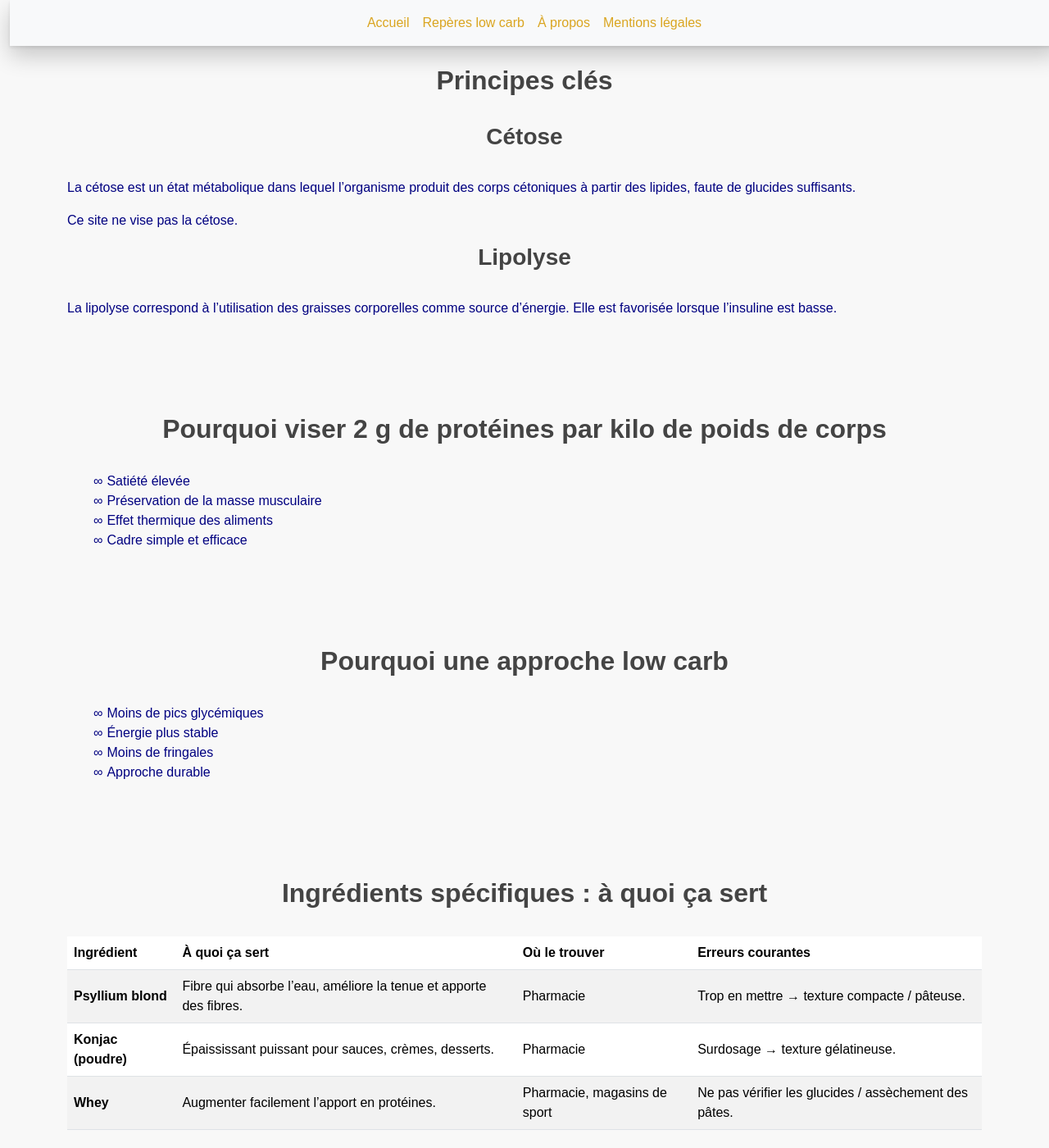
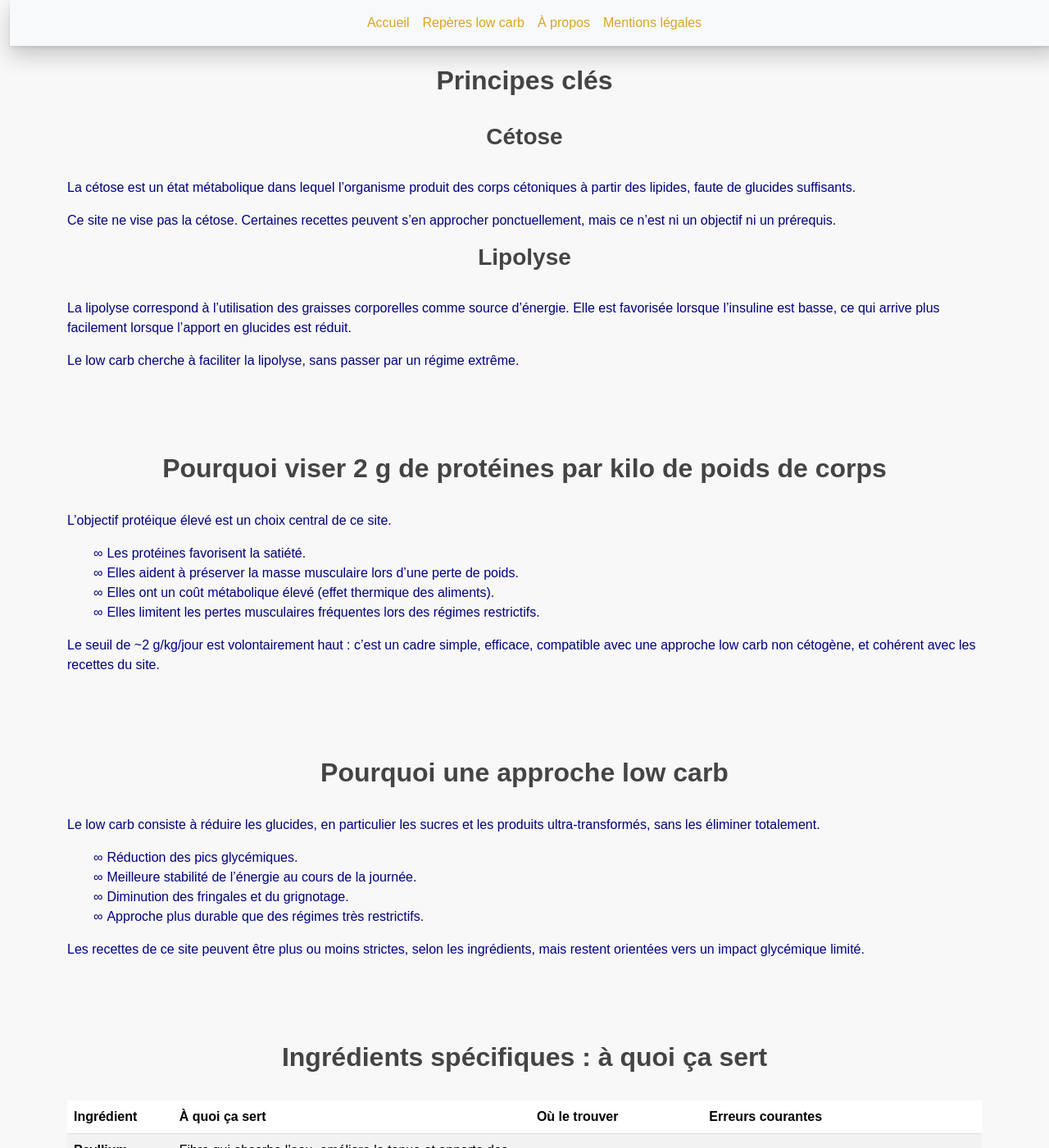
Before and after one commit to laurie-boissay/laurie-boissay.github.io, a Jekyll site: the page built from reperes-low-carb.html, in a window 1280 px wide and 1400 px high, scrolled down 807 px. Shown: the whole window at 82% size. Built offline with Jekyll 4.4.1, drawn with Linux system fonts in a browser that asks for light colours; some of the changed text lies outside the part shown.

Commit message:
Update reperes-low-carb.html

```diff
--- a/reperes-low-carb.html
+++ b/reperes-low-carb.html
@@ -1,22 +1,11 @@
 ---
+layout: page
 title: "Repères low carb"
-description: "Repères low carb : apports visés, principes (cétose, lipolyse), intérêt des protéines, schéma glycémie/insuline/lipolyse, ingrédients et FAQ."
+description: "Repères low carb : principes (cétose, lipolyse), intérêt des protéines, schéma glycémie/insuline/lipolyse, ingrédients et FAQ."
+body_id: "reperes-low-carb"
+page_h1: "Repères low carb"
+page_h3: "Objectifs, principes et choix alimentaires"
 ---
-
-<!DOCTYPE html>
-<html lang="fr">
-<head>
-  {% include head.html %}
-</head>
-
-<body class="container-fluid" id="reperes-low-carb">
-
-  <header id="top" class="marge">
-    <h1><strong>Repères low carb</strong></h1>
-    <h3><span class="bleu">Objectifs, principes et choix alimentaires</span></h3>
-  </header>
-
-  {% include navbar.html %}
 
 <!-- SCHÉMA SIMPLE -->
 <section class="marge" id="schema">
@@ -84,12 +73,18 @@ description: "Repères low carb : apports visés, principes (cétose, lipolyse),
     </p>
     <p>
       <strong>Ce site ne vise pas la cétose.</strong>
+      Certaines recettes peuvent s’en approcher ponctuellement, mais ce n’est ni un objectif
+      ni un prérequis.
     </p>
 
     <h3>Lipolyse</h3>
     <p>
       La lipolyse correspond à l’utilisation des graisses corporelles comme source d’énergie.
-        Elle est favorisée lorsque l’insuline est basse.
+      Elle est favorisée lorsque l’insuline est basse, ce qui arrive plus facilement
+      lorsque l’apport en glucides est réduit.
+    </p>
+    <p class="mb-0">
+      Le low carb cherche à <strong>faciliter la lipolyse</strong>, sans passer par un régime extrême.
     </p>
 
   </div>
@@ -100,12 +95,21 @@ description: "Repères low carb : apports visés, principes (cétose, lipolyse),
   <h2>Pourquoi viser 2&nbsp;g de protéines par kilo de poids de corps</h2>
   <div class="container">
 
-      <ul>
-        <li>Satiété élevée</li>
-        <li>Préservation de la masse musculaire</li>
-        <li>Effet thermique des aliments</li>
-        <li>Cadre simple et efficace</li>
+    <p>
+      L’objectif protéique élevé est un choix central de ce site.
+    </p>
+
+    <ul class="mb-0">
+      <li>Les protéines favorisent la <strong>satiété</strong>.</li>
+      <li>Elles aident à <strong>préserver la masse musculaire</strong> lors d’une perte de poids.</li>
+      <li>Elles ont un <strong>coût métabolique élevé</strong> (effet thermique des aliments).</li>
+      <li>Elles limitent les pertes musculaires fréquentes lors des régimes restrictifs.</li>
     </ul>
+
+    <p class="mt-3 mb-0">
+      Le seuil de <strong>~2 g/kg/jour</strong> est volontairement haut : c’est un cadre simple, efficace,
+      compatible avec une approche low carb non cétogène, et cohérent avec les recettes du site.
+    </p>
 
   </div>
 </section>
@@ -115,12 +119,22 @@ description: "Repères low carb : apports visés, principes (cétose, lipolyse),
   <h2>Pourquoi une approche low carb</h2>
   <div class="container">
 
-      <ul>
-        <li>Moins de pics glycémiques</li>
-        <li>Énergie plus stable</li>
-        <li>Moins de fringales</li>
-        <li>Approche durable</li>
+    <p>
+      Le low carb consiste à réduire les glucides, en particulier les sucres et les produits
+      ultra-transformés, sans les éliminer totalement.
+    </p>
+
+    <ul class="mb-0">
+      <li>Réduction des pics glycémiques.</li>
+      <li>Meilleure stabilité de l’énergie au cours de la journée.</li>
+      <li>Diminution des fringales et du grignotage.</li>
+      <li>Approche plus <strong>durable</strong> que des régimes très restrictifs.</li>
     </ul>
+
+    <p class="mt-3 mb-0">
+      Les recettes de ce site peuvent être <strong>plus ou moins strictes</strong>,
+      selon les ingrédients, mais restent orientées vers un impact glycémique limité.
+    </p>
 
   </div>
 </section>
@@ -143,35 +157,23 @@ description: "Repères low carb : apports visés, principes (cétose, lipolyse),
         <tbody>
           <tr>
             <td><strong>Psyllium blond</strong></td>
-              <td>
-                Fibre qui absorbe l’eau, améliore la tenue et apporte des fibres.
-              </td>
+            <td>Fibre qui absorbe l’eau, améliore la tenue et apporte des fibres.</td>
             <td>Pharmacie</td>
-              <td>
-                Trop en mettre → texture compacte / pâteuse.
-              </td>
+            <td>Trop en mettre → texture compacte/pâteuse.</td>
           </tr>
 
           <tr>
             <td><strong>Konjac (poudre)</strong></td>
-              <td>
-                Épaississant puissant pour sauces, crèmes, desserts.
-              </td>
+            <td>Épaississant puissant (sauces, crèmes, desserts) en très petite quantité.</td>
             <td>Pharmacie</td>
-              <td>
-                Surdosage → texture gélatineuse.
-              </td>
+            <td>Surdosage → texture gélatineuse.</td>
           </tr>
 
           <tr>
             <td><strong>Whey</strong></td>
-              <td>
-                Augmenter facilement l’apport en protéines.
-              </td>
-              <td>Pharmacie, magasins de sport</td>
-              <td>
-                Ne pas vérifier les glucides / assèchement des pâtes.
-              </td>
+            <td>Augmenter facilement l’apport en protéines.</td>
+            <td>Pharmacies, magasins de sport</td>
+            <td>Ne pas vérifier les glucides / assèchement des pâtes.</td>
           </tr>
         </tbody>
       </table>
@@ -188,31 +190,40 @@ description: "Repères low carb : apports visés, principes (cétose, lipolyse),
     <div class="accordion" id="accordionFaq">
 
       <div class="accordion-item">
-          <h3 class="accordion-header">
+        <h3 class="accordion-header" id="hF3">
           <button class="accordion-button collapsed" type="button"
-                    data-bs-toggle="collapse" data-bs-target="#cF3">
+                  data-bs-toggle="collapse" data-bs-target="#cF3"
+                  aria-expanded="false" aria-controls="cF3">
             Diabète / prédiabète : c’est “adapté” ?
           </button>
         </h3>
-          <div id="cF3" class="accordion-collapse collapse">
+        <div id="cF3" class="accordion-collapse collapse"
+             aria-labelledby="hF3" data-bs-parent="#accordionFaq">
           <div class="accordion-body">
-              Ce site ne constitue pas un avis médical.
+            Ça peut convenir à certaines personnes car les glucides sont réduits, mais ce site n’est pas un avis médical.
+            En cas de pathologie ou de traitement, l’avis d’un professionnel de santé reste indispensable.
           </div>
         </div>
       </div>
 
       <div class="accordion-item">
-          <h3 class="accordion-header">
+        <h3 class="accordion-header" id="hF4">
           <button class="accordion-button collapsed" type="button"
-                    data-bs-toggle="collapse" data-bs-target="#cF4">
+                  data-bs-toggle="collapse" data-bs-target="#cF4"
+                  aria-expanded="false" aria-controls="cF4">
             Pourquoi pas de recettes végétariennes ?
           </button>
         </h3>
-          <div id="cF4" class="accordion-collapse collapse">
+        <div id="cF4" class="accordion-collapse collapse"
+             aria-labelledby="hF4" data-bs-parent="#accordionFaq">
           <div class="accordion-body">
-              Les défis du low carb sont déjà suffisants pour ce site.
-              Si vous souhaitez cumuler low carb et végétarien,
-              <strong>GéPéTo</strong> est un allié efficace.
+            <p>
+              Le régime végétarien propose ses propres challenges, et ceux du régime low carb sont déjà bien suffisants pour ce site.
+            </p>
+            <p class="mb-0">
+              Si vous pensez pouvoir affronter les deux de front, vous pouvez facilement créer votre propre site,
+              <strong>GéPéTo</strong> est un puissant allié.
+            </p>
           </div>
         </div>
       </div>
@@ -221,18 +232,3 @@ description: "Repères low carb : apports visés, principes (cétose, lipolyse),
 
   </div>
 </section>
-
-  <footer class="marge">
-    <div class="container text-center">
-      <div class="row align-items-top">
-        <div class="col">
-          Dernière mise à jour le {{ site.time | date: "%d/%m/%Y" }}
-        </div>
-      </div>
-    </div>
-  </footer>
-
-  {% include scripts.html %}
-
-</body>
-</html>
```
Lines whose indentation alone changed are shown as unchanged.
